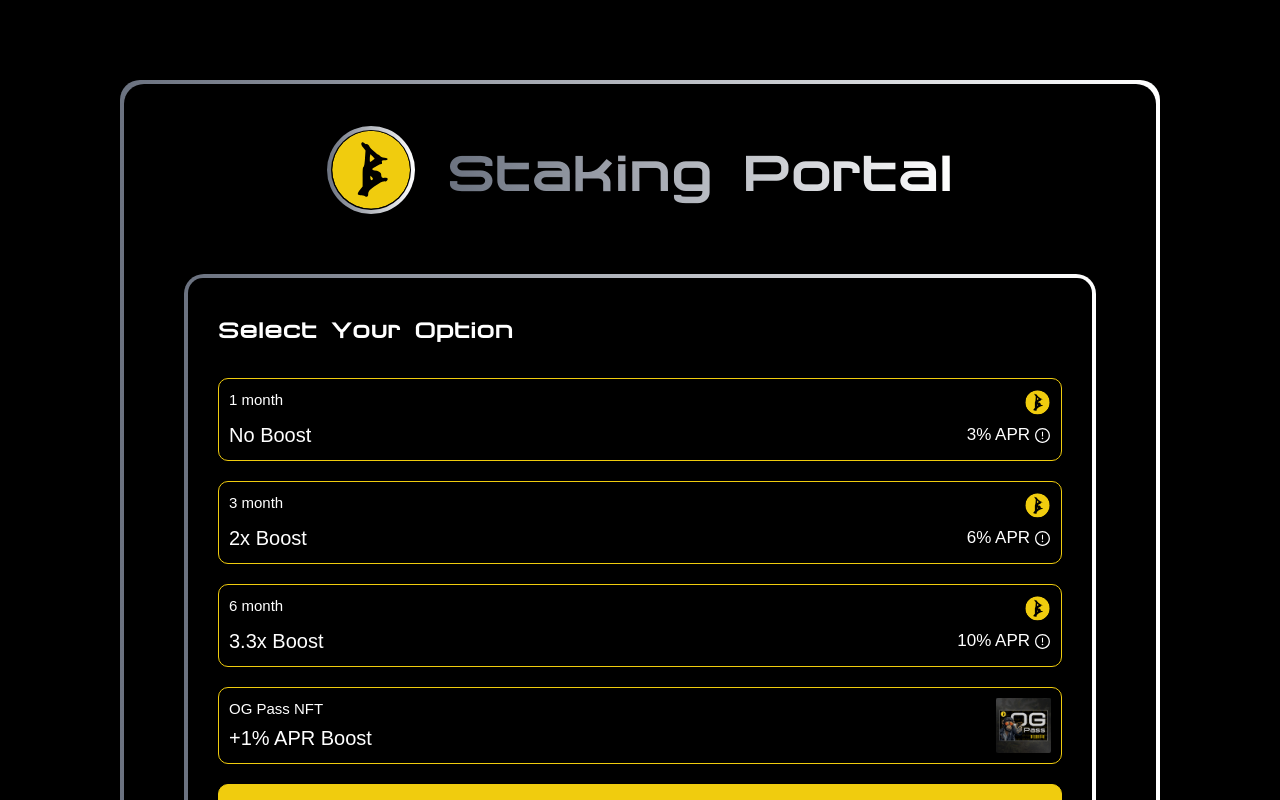
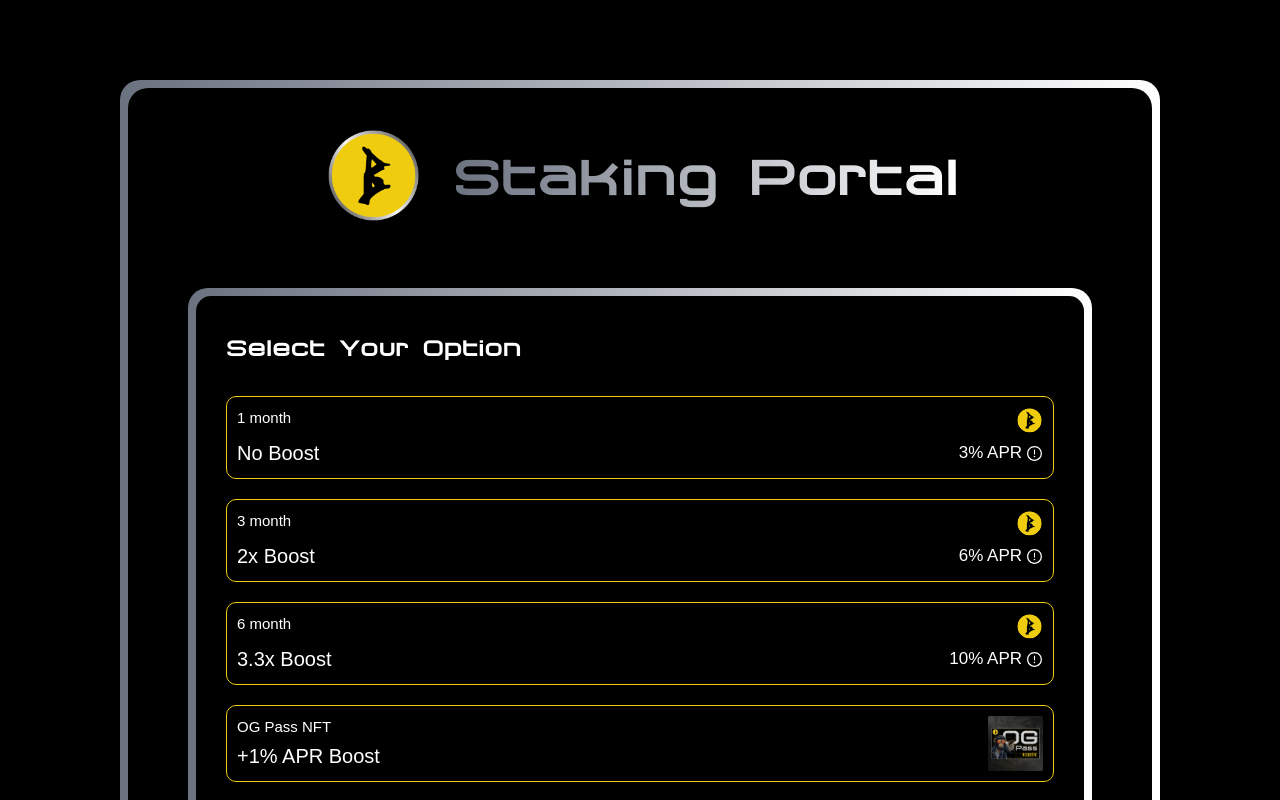
Before and after one commit to mightstar/banana-staking-next, a Next.js app: page / in a window 1280 px wide. Shown: the top 800 px of the page. Built offline with nearby package versions, Linux system fonts and the light colour scheme; a web font is replaced by a local one.

Commit message:
feat: bug fix

```diff
--- a/app/components/GradientBorder/GradientBorder.tsx
+++ b/app/components/GradientBorder/GradientBorder.tsx
@@ -8,7 +8,7 @@ interface IProps {
 export default function GradientBorder(props: IProps) {
   return (
     <div
-      className={`bg-gradient-to-r from-gray-500 to-white p-1 rounded-[20px] h-fit ${props.className}`}
+      className={`bg-gradient-to-r from-gray-500 to-white p-2 rounded-[20px] h-fit ${props.className}`}
     >
       <div className="flex w-full items-center justify-center bg-primary rounded-[20px]">
         {props.children}
--- a/app/pages/staking/SelectOptionPart.tsx
+++ b/app/pages/staking/SelectOptionPart.tsx
@@ -22,6 +22,7 @@ export default function SectionOptionPart({
   const [percent, setPercent] = useState(0);
   const [value, setValue] = useState("0.0");
   const [select, setSelect] = useState(0);
+  const [selectOG, setSelectOG] = useState(false);
   return (
     <GradientBorder>
       <div className="min-w-[300px] 2xl:w-[500px] py-[20px] px-[30px] rounded-[15px] space-y-5 bg-black">
@@ -49,9 +50,9 @@ export default function SectionOptionPart({
         />
         <div
           className={`${
-            select === 4 ? "selected-item" : "select-item"
+            selectOG ? "selected-item" : "select-item"
           } w-full space-y-1 rounded-[10px] p-[10px] font-['helvetica'] cursor-pointer`}
-          onClick={() => setSelect(4)}
+          onClick={() => setSelectOG(!selectOG)}
         >
           <div className="flex justify-between">
             <div className="flex flex-col justify-between">
--- a/app/pages/staking/index.tsx
+++ b/app/pages/staking/index.tsx
@@ -4,8 +4,10 @@ import SelectOptionPart from "./SelectOptionPart";
 import TotalActivePart from "./TotalActivePart";
 import YourActivePart from "./YourActivePart";
 import GradientBorder from "@/app/components/GradientBorder/GradientBorder";
+import LogoPNG from "@/app/assets/image/Logo.png";
 import { useState } from "react";
 import { IStakeOption } from "@/app/types";
+import Image from "next/image";
 
 export default function StakingPage() {
   const [connected, setConnected] = useState(false);
@@ -18,12 +20,8 @@ export default function StakingPage() {
     <GradientBorder className="mx-[120px] my-[80px]">
       <div className="relative p-[20px] font-['Chronosfer'] max-2xl:items-center">
         <div className="absolute inset-0 opacity-[20%] z-[-1]"></div>
-        <div className="flex gap-x-8 items-end max-2xl:justify-center my-5">
-          <div className="rounded-full bg-gradient-to-r from-gray-500 to-white p-1">
-            <div className="h-full w-full items-center justify-center bg-primary rounded-full">
-              <LogoIcon size="80px" />
-            </div>
-          </div>
+        <div className="flex gap-x-8 items-start max-2xl:justify-center my-5">
+          <Image src={LogoPNG} className="w-[100px]" alt="logo" />
           <div className="text-[90px] leading-none bg-gradient-to-r from-gray-500 to-white inline-block text-transparent bg-clip-text">
             Staking Portal
           </div>
```
Also changed, not shown: app/assets/image/Logo.png (added).
